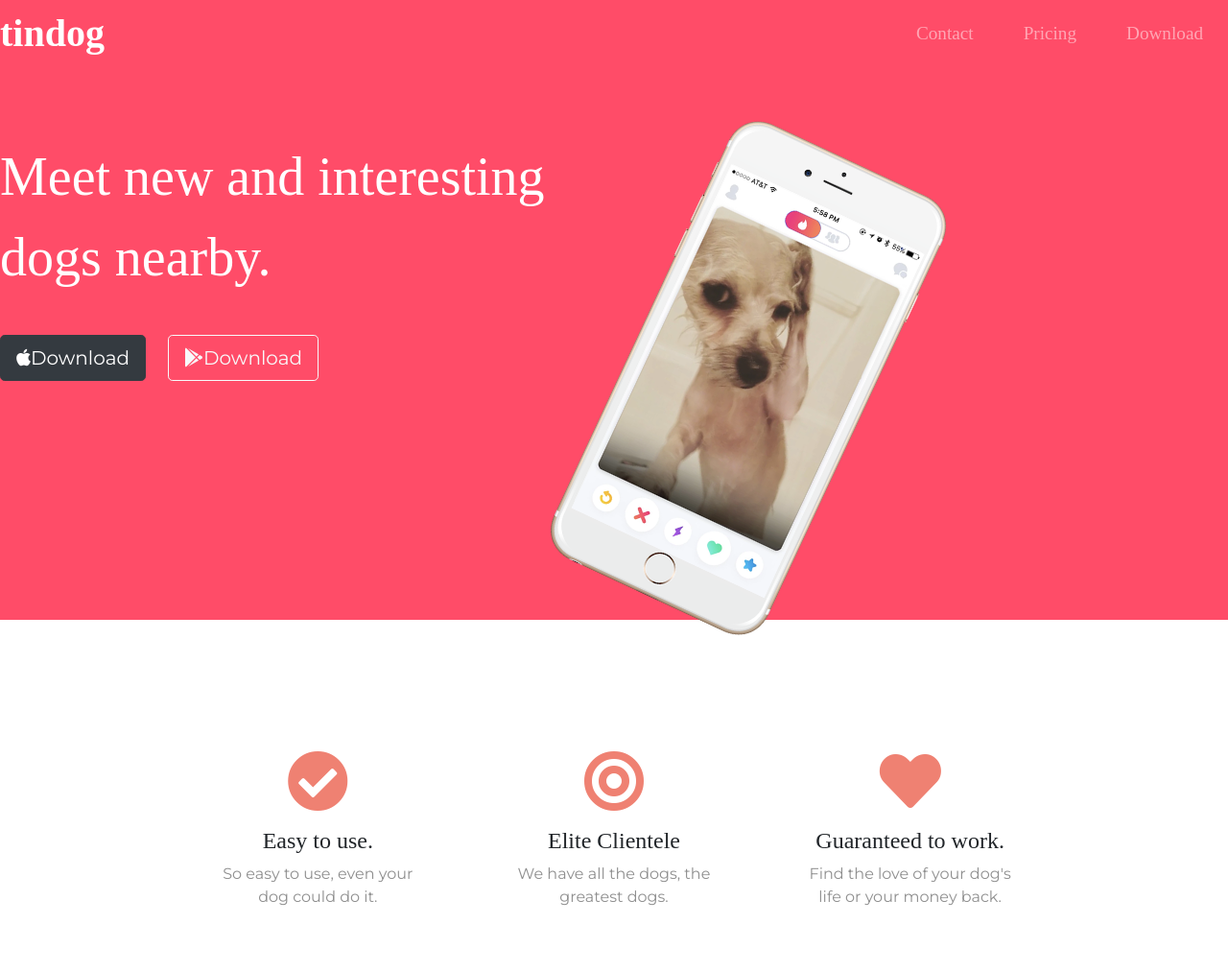
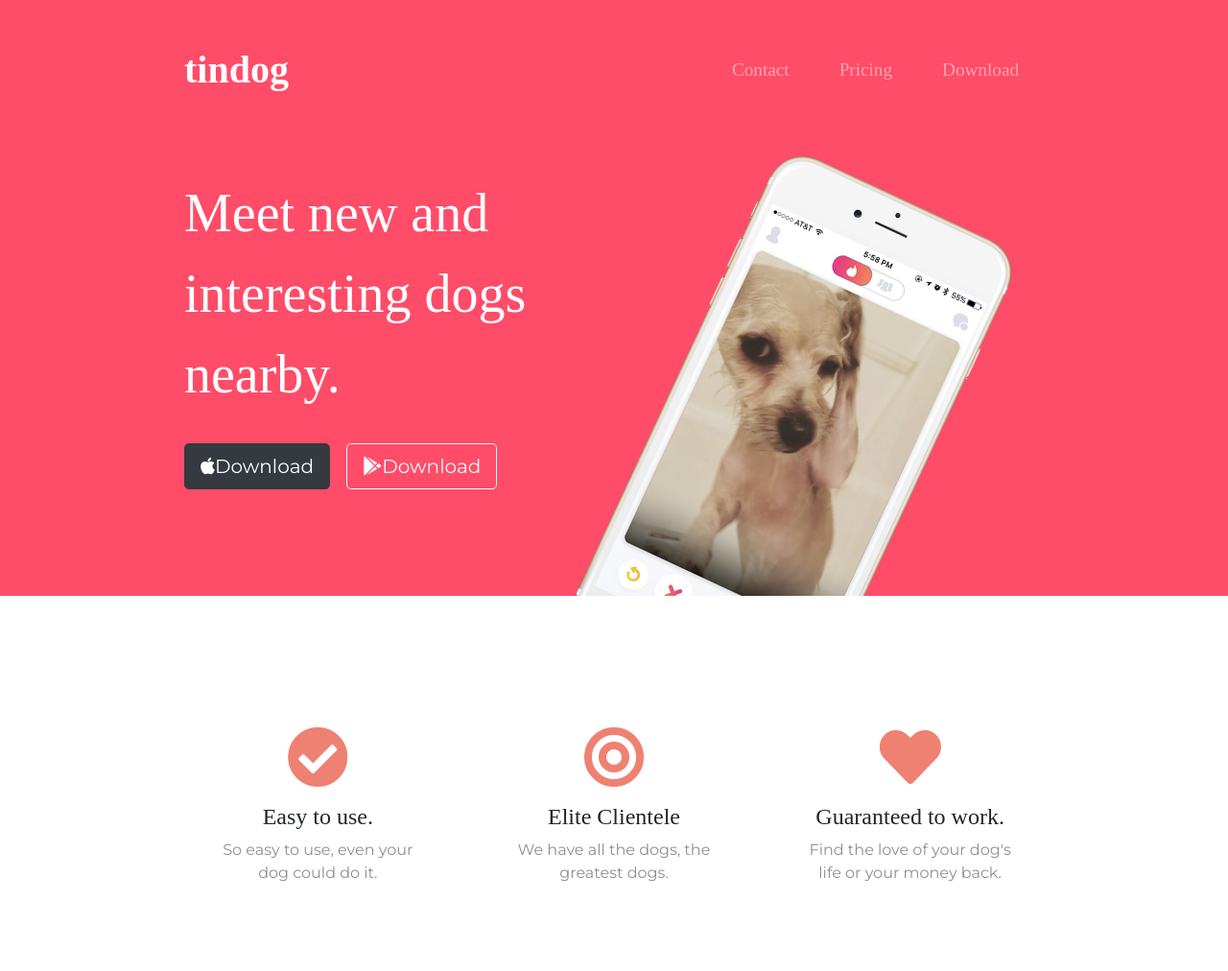
Before and after one commit to ankitaryan62/Tindog, a plain HTML site: page index.html in a window 1280 px wide. Shown: the top 1012 px of the page at 96% size. Drawn offline with nearby package versions, Linux system fonts and the light colour scheme.

Commit message:
Add files via upload

```diff
--- a/css/styles.css
+++ b/css/styles.css
@@ -8,8 +8,8 @@ body {
   color: #fff;
 }
 
-.container-fluid {
-  padding: 3% 15% ;
+.container-fluid{
+  padding: 3% 15% 7%;
 }
 h1{
   font-family:"Montserrat-Black";
@@ -56,14 +56,18 @@ p {
   margin: 5% 3% 5% 0;
 }
 .title-image {
-  width: 40%;
+  width: 60%;
   transform: rotate(25deg);
+  position: absolute;
+  right: 30%;
 }
 
 /*Feature section*/
 
 #features {
   padding: 7% 15%;
+  background-color: #fff;
+  position: relative;
 }
 .feature-box {
   text-align: center;
--- a/index.html
+++ b/index.html
@@ -18,7 +18,7 @@
 <body>
 
   <section id="title">
-    <div class"container-fluid">
+    <div class="container-fluid">
 
 
 
```
